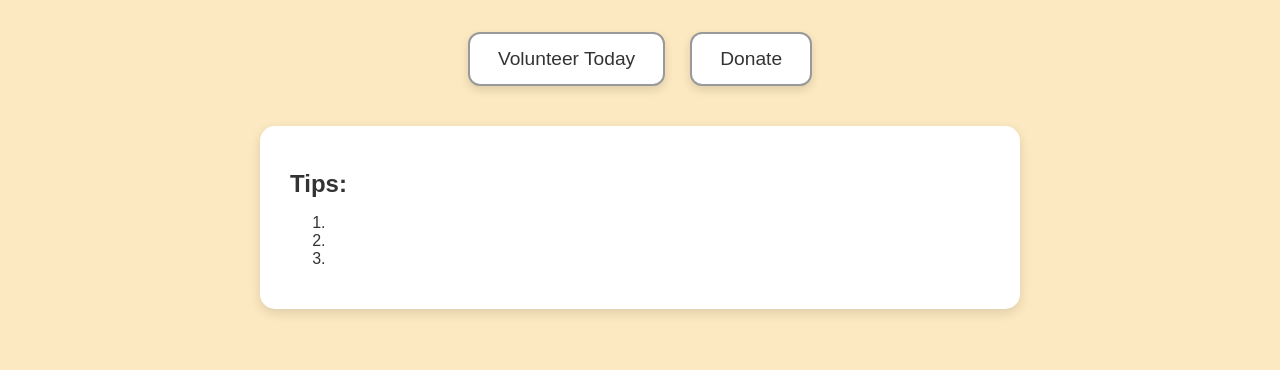
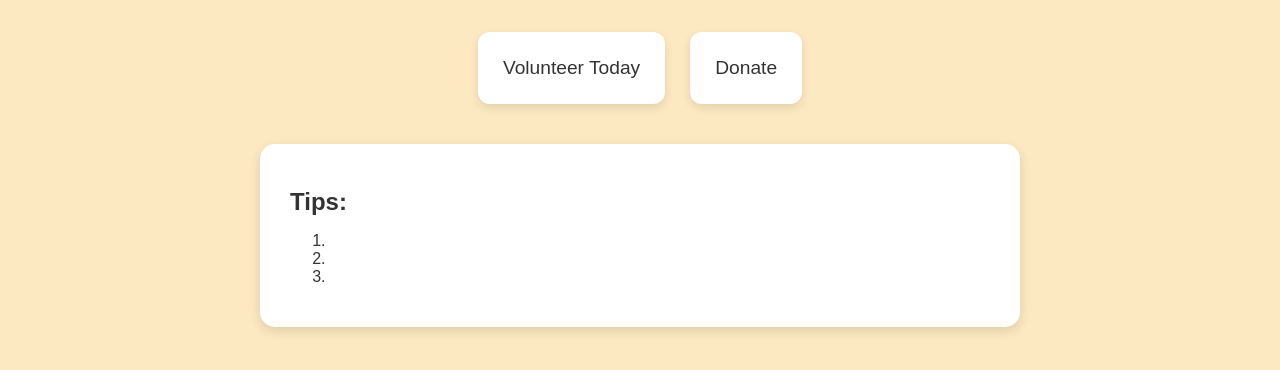
Before and after one commit to syedai8/Pets-Project, a plain HTML site: page care.html in a window 1280 px wide. Shown: the part 154-524 px from the top of the page. Drawn offline with Linux system fonts and the light colour scheme.

Commit message:
Update style.css

```diff
--- a/style.css
+++ b/style.css
@@ -205,15 +205,15 @@ section[class="slogan/pic"] {
 
 .care-btn {
       background: white;
-  border: 2px solid #999;
-  padding: 14px 28px;
+      padding: 25px;
+      text-align: center;
       border-radius: 12px;
       text-decoration: none;
       color: #333;
       font-size: 1.2rem;
       font-weight: 500;
-  box-shadow: 0 4px 10px rgba(0,0,0,0.12);
-  transition: transform 0.2s ease, background 0.2s ease;
+      box-shadow: 0 4px 10px rgba(0,0,0,0.1);
+      transition: transform 0.2s, background 0.2s;
 }
 
 .care-btn:hover {
@@ -279,7 +279,7 @@ section[class="slogan/pic"] {
   align-items: center;
   font-weight: 600;
   margin-right: 20px;
-  background: #FCE9C1;
+  background: #B1D989;
 }
 
 .event-date .month {
```
Lines whose indentation alone changed are shown as unchanged.
